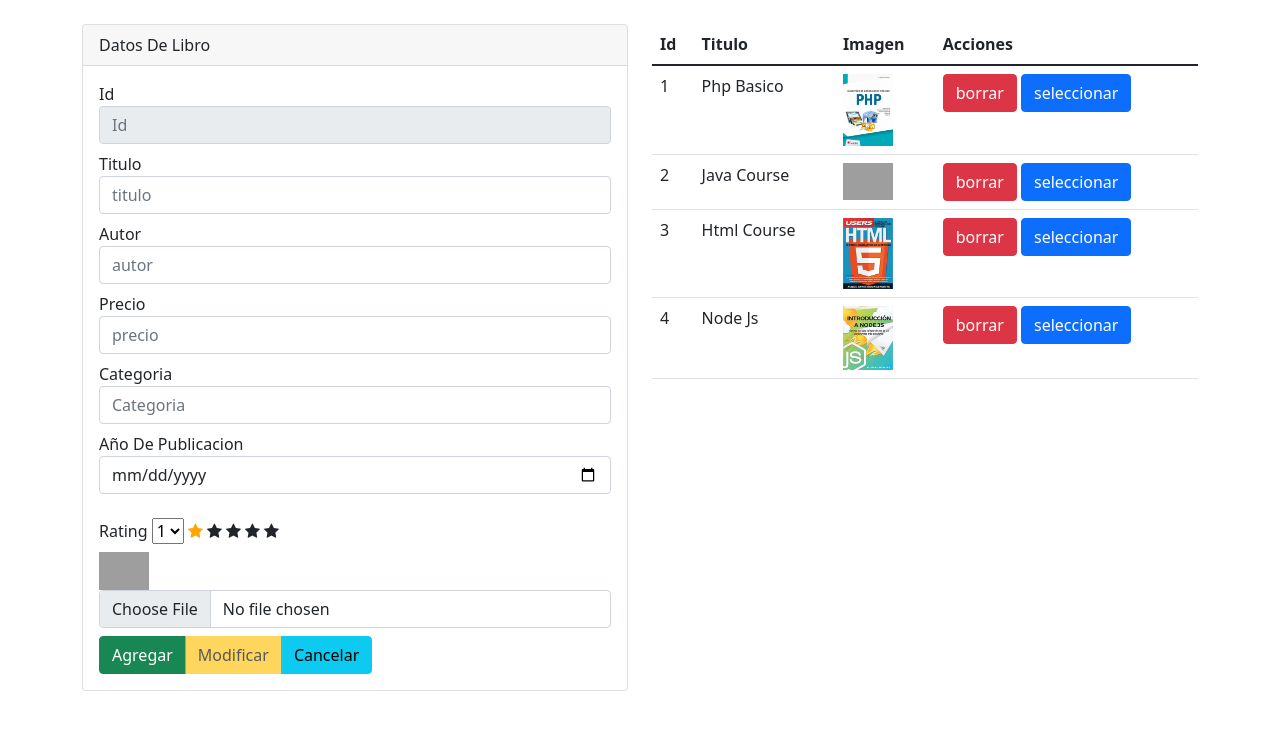
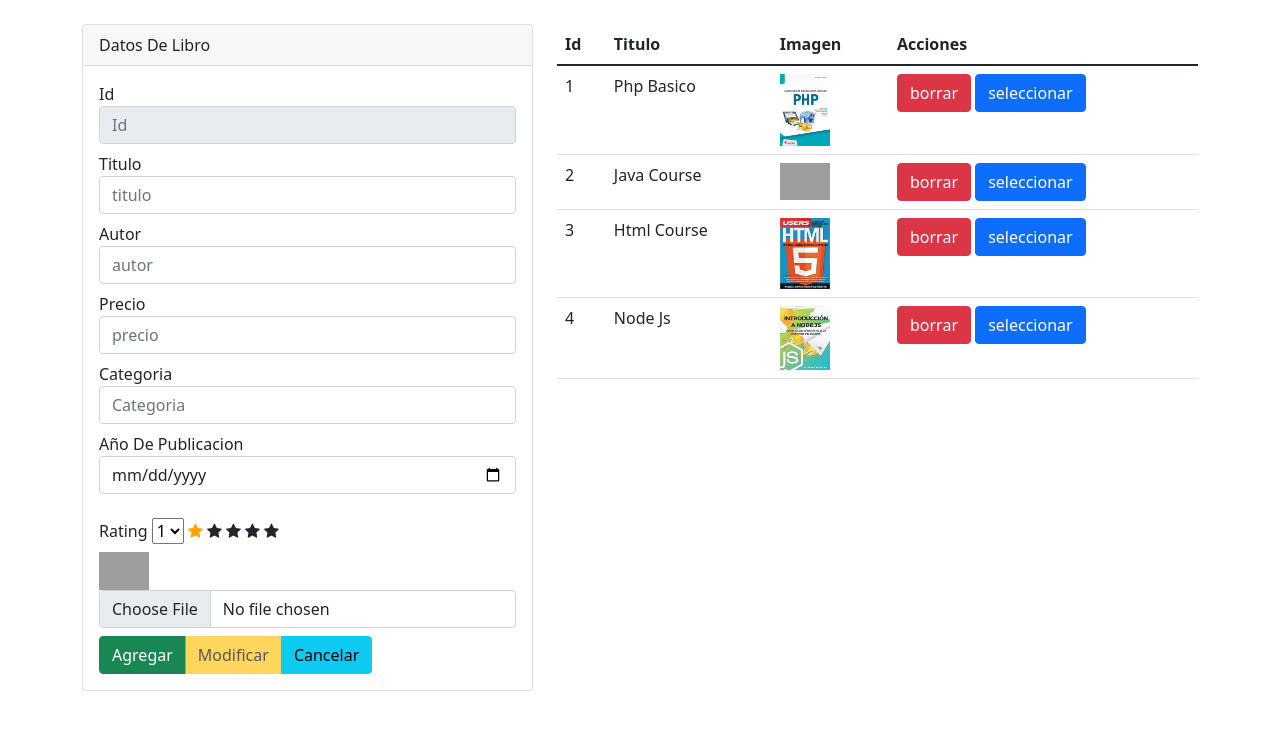
Before and after one commit to DevhTor/BookShop, a PHP site: page /admin/section/books.php in a window 1280 px wide. Shown: the part 56-786 px from the top of the page. Run offline with PHP 8.4, Linux system fonts and the light colour scheme; the visitor is signed in with stand-in values (Sample User, id 1); data that the repository does not hold is empty; grey boxes are pictures that could not be loaded.

Commit message:
LG removed

```diff
--- a/admin/section/books.php
+++ b/admin/section/books.php
@@ -151,7 +151,7 @@ switch ($btnAction) {
 
 <!----------------------- Book Card-------------------------------->
 
-<div class="col-sm-6 col-md-5 col-lg-6">
+<div class="col-sm-6 col-md-5">
 
   <div class="card">
     <div class="card-header">
@@ -217,7 +217,7 @@ switch ($btnAction) {
 
 <!----------------------- Book table -------------------------------->
 
-<div class="col-sm-6 col-md-7 col-lg-6">
+<div class="col-sm-6 col-md-7">
 
   <table class="table bordered">
     <thead>
```
